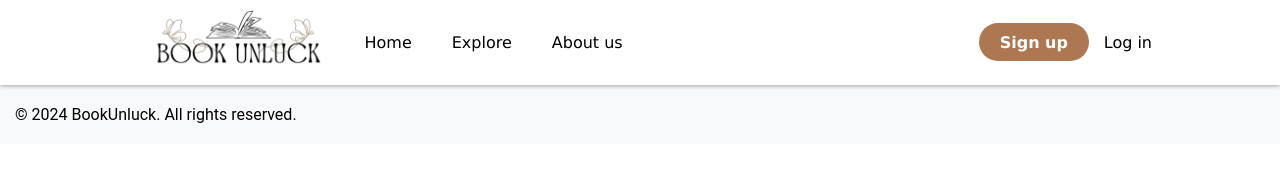
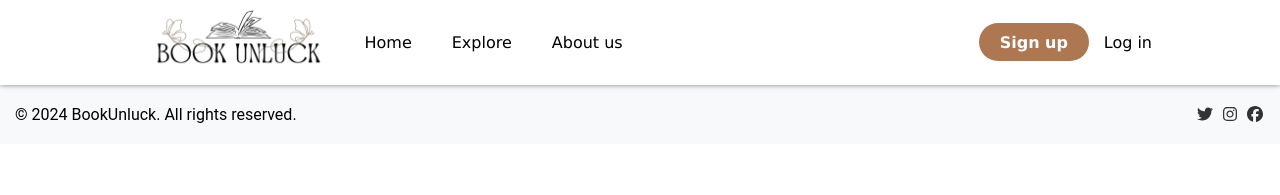
Before and after one commit to abdel2000-dply/BookUnlock, a React (Vite) app in the folder frontend/: page /books/1 in a window 1280 px wide. Shown: the top 195 px of the page. Built offline with nearby package versions, Linux system fonts and the light colour scheme; no server answers.

Commit message:
Refactor social media icons in Footer component

```diff
--- a/frontend/src/components/common/Footer.jsx
+++ b/frontend/src/components/common/Footer.jsx
@@ -1,6 +1,8 @@
-import React from 'react';
+import { FontAwesomeIcon } from '@fortawesome/react-fontawesome';
+import { faTwitter, faFacebook, faInstagram } from '@fortawesome/free-brands-svg-icons';
 
-const Footer = () => {
+function Footer()
+{
     return (
         <footer>
             <div className="container">
@@ -8,17 +10,17 @@
                 <ul className="social-icons">
                     <li>
                         <a href="https://twitter.com/bookunluck" target="_blank" rel="noopener noreferrer">
-                            <i className="fab fa-twitter"></i>
+                            <FontAwesomeIcon icon={faTwitter} />
+                        </a>
+                    </li>
+                    <li>
+                        <a href="https://www.instagram.com/bookunluck" target="_blank" rel="noopener noreferrer">
+                            <FontAwesomeIcon icon={faInstagram} />
                         </a>
                     </li>
                     <li>
                         <a href="https://www.facebook.com/bookunluck" target="_blank" rel="noopener noreferrer">
-                            <i className="fab fa-facebook"></i>
-                        </a>
-                    </li>
-                    <li>
-                        <a href="https://www.instagram.com/bookunluck" target="_blank" rel="noopener noreferrer">
-                            <i className="fab fa-instagram"></i>
+                            <FontAwesomeIcon icon={faFacebook} />
                         </a>
                     </li>
                 </ul>
```
